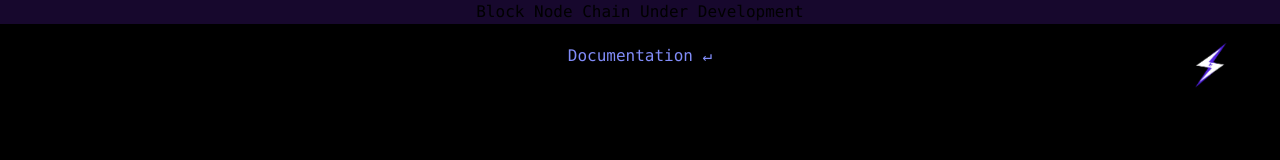
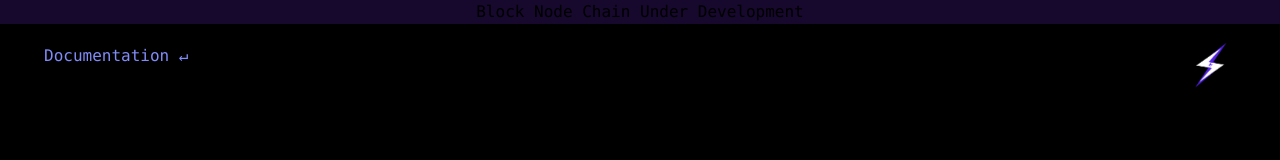
Before and after one commit to LFNBNC/BlockNodeChainWEB, a Next.js app: page / in a window 1280 px wide. Shown: the top 160 px of the page. Built offline with nearby package versions, Linux system fonts and the light colour scheme.

Commit message:
Update page.tsx

```diff
--- a/app/page.tsx
+++ b/app/page.tsx
@@ -9,7 +9,7 @@ export default function Home() {
         <p className="fixed left-0 top-0 shadow hover:shadow-lg flex w-full justify-center bg-violet-900/30">
           Block Node Chain Under Development
         </p>
-       <div className=' align-content: start'>
+       <div className='fixed content left-10'>
           <a
           href="https://lfnbnc.gitbook.io/blockchain/"
           className="Border">
```
